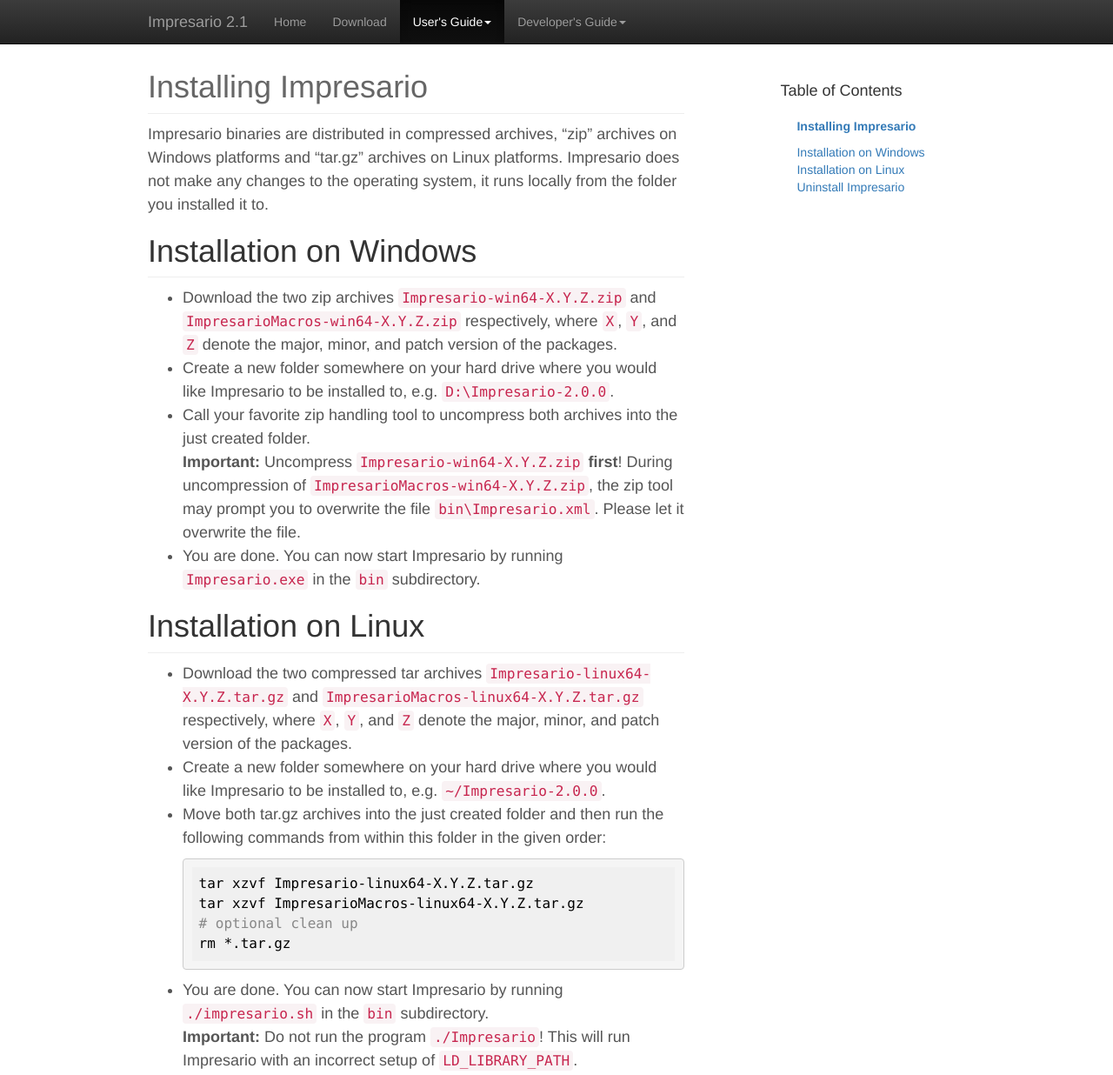
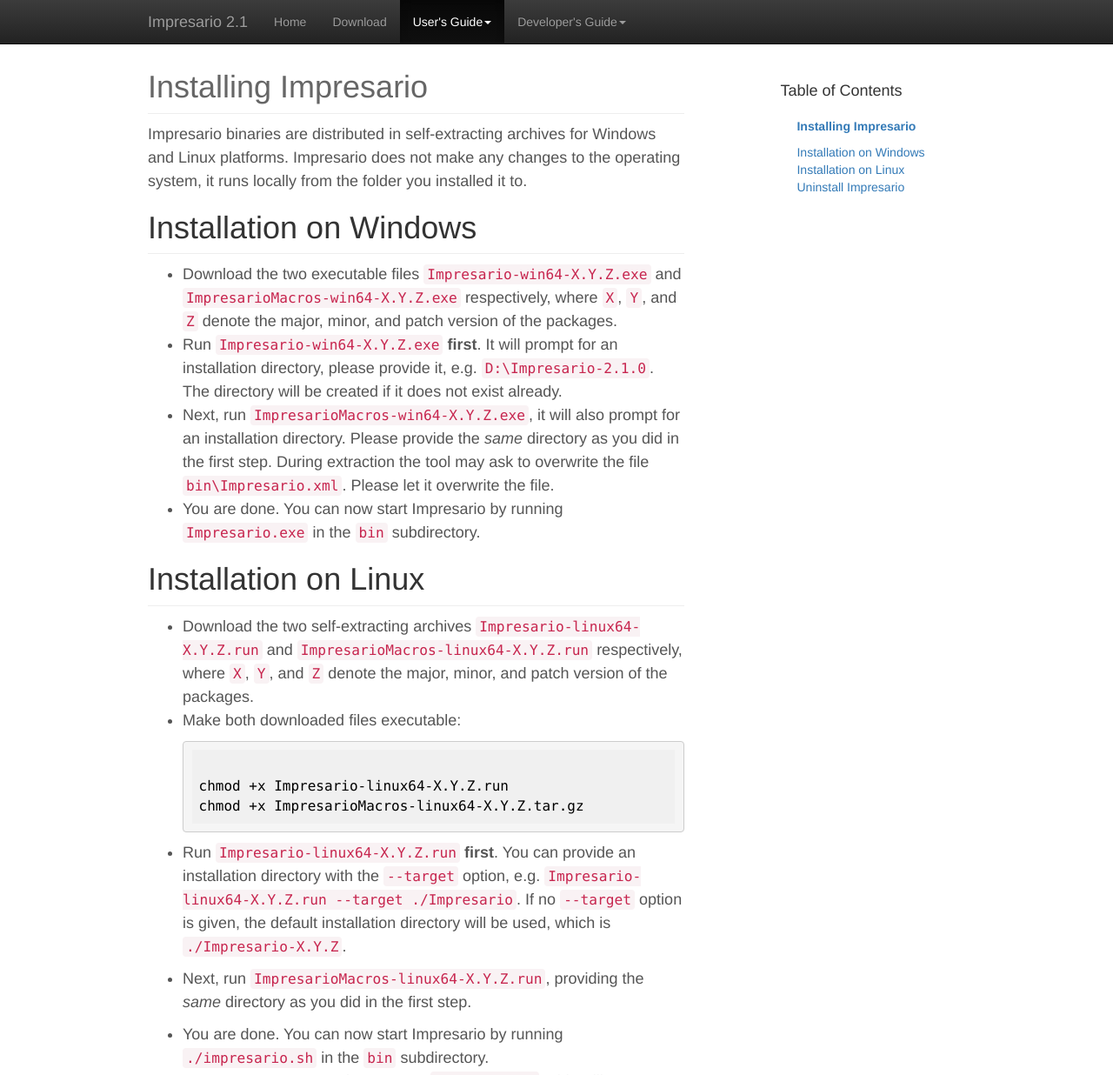
Before and after one commit to llibuda/impresario, a plain HTML site: page web/userguide/install/index.html in a window 1280 px wide. Shown: the top 1236 px of the page at 87% size. Drawn offline with Linux system fonts and the light colour scheme.

Commit message:
Changed installation documentation for self-extracting archives.

```diff
--- a/web/userguide/install/index.html
+++ b/web/userguide/install/index.html
@@ -106,40 +106,41 @@
 				<section>
 
 
-<p>Impresario binaries are distributed in compressed archives, &ldquo;zip&rdquo; archives on Windows platforms and &ldquo;tar.gz&rdquo; archives
-on Linux platforms. Impresario does not make any changes to the operating system, it runs locally from
+<p>Impresario binaries are distributed in self-extracting archives for Windows and Linux platforms.
+Impresario does not make any changes to the operating system, it runs locally from
 the folder you installed it to.</p>
 
 <h1 id="installation-on-windows">Installation on Windows</h1>
 
 <ul>
-<li>Download the two zip archives <code>Impresario-win64-X.Y.Z.zip</code> and <code>ImpresarioMacros-win64-X.Y.Z.zip</code>
+<li>Download the two executable files <code>Impresario-win64-X.Y.Z.exe</code> and <code>ImpresarioMacros-win64-X.Y.Z.exe</code>
 respectively, where <code>X</code>, <code>Y</code>, and <code>Z</code> denote the major, minor, and patch version of the packages.</li>
-<li>Create a new folder somewhere on your hard drive where you would like Impresario to be installed to,
-e.g. <code>D:\Impresario-2.0.0</code>.</li>
-<li>Call your favorite zip handling tool to uncompress both archives into the just created folder.<br>
-<strong>Important:</strong> Uncompress <code>Impresario-win64-X.Y.Z.zip</code> <strong>first</strong>! During uncompression of
-<code>ImpresarioMacros-win64-X.Y.Z.zip</code>, the zip tool may prompt you to overwrite the file <code>bin\Impresario.xml</code>.
-Please let it overwrite the file.</li>
+<li>Run <code>Impresario-win64-X.Y.Z.exe</code> <strong>first</strong>. It will prompt for an installation directory, please provide it,
+e.g. <code>D:\Impresario-2.1.0</code>. The directory will be created if it does not exist already.</li>
+<li>Next, run <code>ImpresarioMacros-win64-X.Y.Z.exe</code>, it will also prompt for an installation directory. Please provide
+the <em>same</em> directory as you did in the first step. During extraction the tool may ask to overwrite
+the file <code>bin\Impresario.xml</code>. Please let it overwrite the file.</li>
 <li>You are done. You can now start Impresario by running <code>Impresario.exe</code> in the <code>bin</code> subdirectory.<br /></li>
 </ul>
 
 <h1 id="installation-on-linux">Installation on Linux</h1>
 
 <ul>
-<li>Download the two compressed tar archives <code>Impresario-linux64-X.Y.Z.tar.gz</code> and <code>ImpresarioMacros-linux64-X.Y.Z.tar.gz</code>
+<li>Download the two self-extracting archives <code>Impresario-linux64-X.Y.Z.run</code> and <code>ImpresarioMacros-linux64-X.Y.Z.run</code>
 respectively, where <code>X</code>, <code>Y</code>, and <code>Z</code> denote the major, minor, and patch version of the packages.</li>
-<li>Create a new folder somewhere on your hard drive where you would like Impresario to be installed to,
-e.g. <code>~/Impresario-2.0.0</code>.</li>
 
-<li><p>Move both tar.gz archives into the just created folder and then run the following commands
-from within this folder in the given order:</p>
+<li><p>Make both downloaded files executable:</p>
 
-<pre><code class="language-bash">tar xzvf Impresario-linux64-X.Y.Z.tar.gz
-tar xzvf ImpresarioMacros-linux64-X.Y.Z.tar.gz
-# optional clean up
-rm *.tar.gz
+<pre><code class="language-bash">
+chmod +x Impresario-linux64-X.Y.Z.run
+chmod +x ImpresarioMacros-linux64-X.Y.Z.tar.gz
 </code></pre></li>
+
+<li><p>Run <code>Impresario-linux64-X.Y.Z.run</code> <strong>first</strong>. You can provide an installation directory with the <code>--target</code> option,
+e.g. <code>Impresario-linux64-X.Y.Z.run --target ./Impresario</code>. If no <code>--target</code> option is given, the default
+installation directory will be used, which is <code>./Impresario-X.Y.Z</code>.</p></li>
+
+<li><p>Next, run <code>ImpresarioMacros-linux64-X.Y.Z.run</code>, providing the <em>same</em> directory as you did in the first step.</p></li>
 
 <li><p>You are done. You can now start Impresario by running <code>./impresario.sh</code> in the <code>bin</code> subdirectory.<br>
 <strong>Important:</strong> Do not run the program <code>./Impresario</code>! This will run Impresario with an incorrect setup of
```
